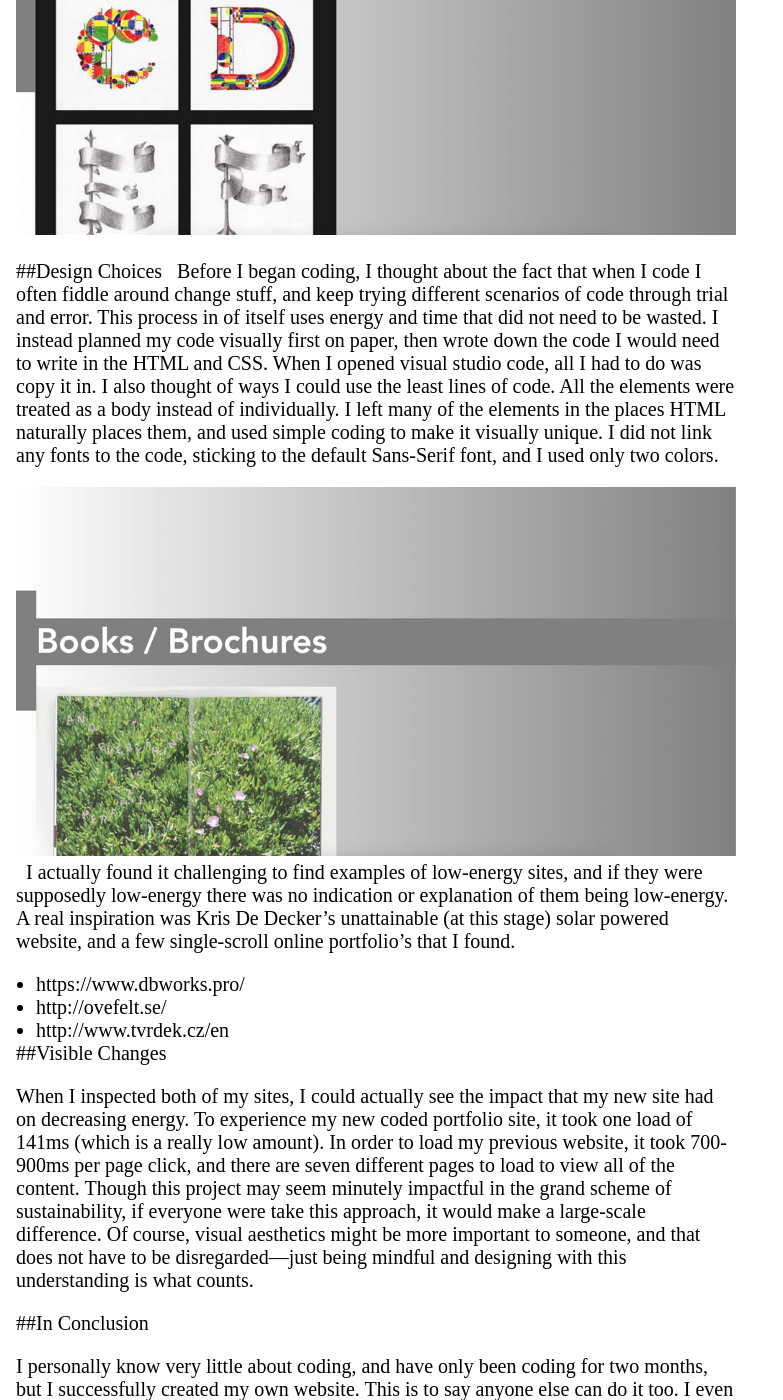
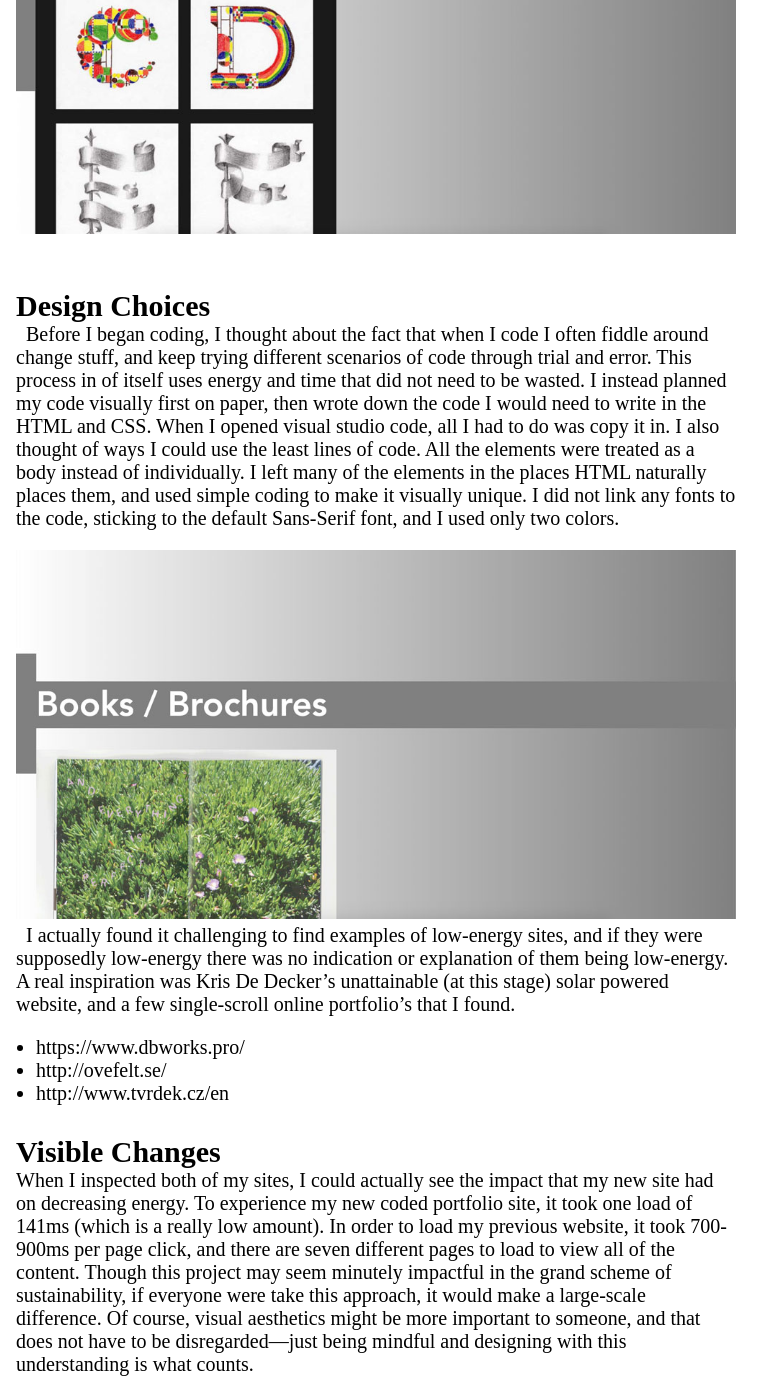
Before and after one commit to gd314-sgd/publication, a Jekyll site: the page built from _entries/designing-a-low-energy-portfolio-website.md, in a window 1280 px wide and 1400 px high, scrolled down 3155 px. Shown: the whole window, without its empty margins (0-783 px from the left). Built offline with Jekyll 4.4.1, drawn with Linux system fonts in a browser that asks for light colours; part of the change alters nothing that is shown; some of the changed text lies outside the part shown.

```diff
--- a/_entries/designing-a-low-energy-portfolio-website.md
+++ b/_entries/designing-a-low-energy-portfolio-website.md
@@ -1,15 +1,11 @@
 ---
 title: Designing a Low-Energy Portfolio Website
-author: Claire Evans
+author: claire
 theme: Webdesign
 ---
-
-#Designing a Low-Energy Portfolio Website
-##Claire Evans | 2019
-
 I started making my own portfolio website on Adobe's portfolio feature, thankful that I would not have to spend more money on a domain and server account, as well as the already coded templates—simple and easy. However, I know very little about the ways of the web, the way that you are supposed to optimize images to decrease the file sizes, and the way the servers have to send information back and forth constantly in order to load content onto a site. So, I embraced my large images, ability to put as much content as I would want on the site, and the amazing animation features that work throughout the site that would be difficult for me to learn myself.
 
-##The Issue With Online Template Websites
+## The Issue With Online Template Websites
 
 This is also the case for all online website makers: Squarespace, WordPress, CargoCollectiv, Wix, Weebly, GoDaddy, etc. They make it too easy to be unsustainable. You get unlimited, automatic animation effects that takes power to sustain. It's easy to upload as many pictures and content as you would like. Templates are set up so we don't have to worry about designing it ourselves. Best of all, it looks like all the rest of the websites on the web, and it is quick (heck you could have a working website in an hour). But is this really the best option? Learning to code and design on the web makes you aware and appreciate what is on the web; it can be pretty difficult to code, and it allows you to decide what is really important to put on a website. However, automatically going to the easiest options means we are unknowingly uploading images that are 4MB large, and putting content on a site that does not need to be there, and even creating a site that did not need to exist in the first place. Where is all of this information stored? On a server who knows where with hundreds or thousands or tens of thousands of other websites and their loads of data and content. And what powers those servers? The same thing that powers our electricity: natural gas and coal.
 
@@ -23,7 +19,7 @@ The most irritating thing that I found about those websites was that there was a
 
 Having an online portfolio as an artist nowadays is a given. But think of all of those artists that have their own websites that are jammed packed with large images and content just like mine; it ends up consuming a lot of energy and space on internet servers. If every artist were to carefully consider their footprint on the web, we might end up saving a lot of energy in the end.
 
-##Online Portfolio Considerations
+## Online Portfolio Considerations
 
 ![Original portfolio website](/publication/assets/img/claire/Original_Website.jpg)
 
@@ -35,7 +31,7 @@ Additionally, I wanted to create a single scroll page because this would elimina
 
 ![Portfolio website](/publication/assets/img/claire/Portfolio_website.jpg)
 
-##Design Choices
+## Design Choices
 
 Before I began coding, I thought about the fact that when I code I often fiddle around change stuff, and keep trying different scenarios of code through trial and error. This process in of itself uses energy and time that did not need to be wasted. I instead planned my code visually first on paper, then wrote down the code I would need to write in the HTML and CSS. When I opened visual studio code, all I had to do was copy it in. I also thought of ways I could use the least lines of code. All the elements were treated as a body instead of individually. I left many of the elements in the places HTML naturally places them, and used simple coding to make it visually unique. I did not link any fonts to the code, sticking to the default Sans-Serif font, and I used only two colors.
 
@@ -47,10 +43,10 @@ I actually found it challenging to find examples of low-energy sites, and if the
 * http://ovefelt.se/
 * http://www.tvrdek.cz/en
 
-##Visible Changes
+## Visible Changes
 
 When I inspected both of my sites, I could actually see the impact that my new site had on decreasing energy. To experience my new coded portfolio site, it took one load of 141ms (which is a really low amount). In order to load my previous website, it took 700-900ms per page click, and there are seven different pages to load to view all of the content. Though this project may seem minutely impactful in the grand scheme of sustainability, if everyone were take this approach, it would make a large-scale difference. Of course, visual aesthetics might be more important to someone, and that does not have to be disregarded—just being mindful and designing with this understanding is what counts.
 
-##In Conclusion
+## In Conclusion
 
 I personally know very little about coding, and have only been coding for two months, but I successfully created my own website. This is to say anyone else can do it too. I even paired down content and other web design elements. It surprisingly is not too hard to make a site look similar or the same to that of Squarespace's templates with limited knowledge of coding, however, I decided to make it look different and paired back for the sake of having a smaller footprint. That is to say, I took a more extreme approach and made design decisions that arguably isn't actually necessary. That is left open to consider. But it is important to take the extreme approach to see how far you can take it, and ease up if necessary.
```
